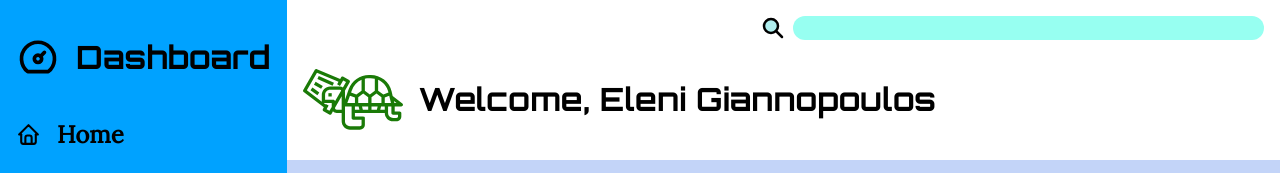
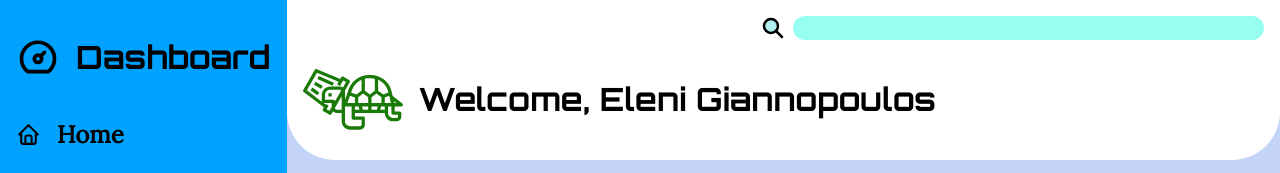
Before and after one commit to EleniMG/AdminDashboard, a plain HTML site: page index.html in a window 1280 px wide. Shown: the top 173 px of the page. Drawn offline with Linux system fonts and the light colour scheme.

Commit message:
Adding border radius to header

```diff
--- a/main.css
+++ b/main.css
@@ -13,6 +13,8 @@ body{
     grid-column: 2 / span 4;
     grid-row: 1 / span 1;
     padding: 1em;
+    border-bottom-left-radius: 3em;
+    border-bottom-right-radius: 3em;
 
 }
 
```
